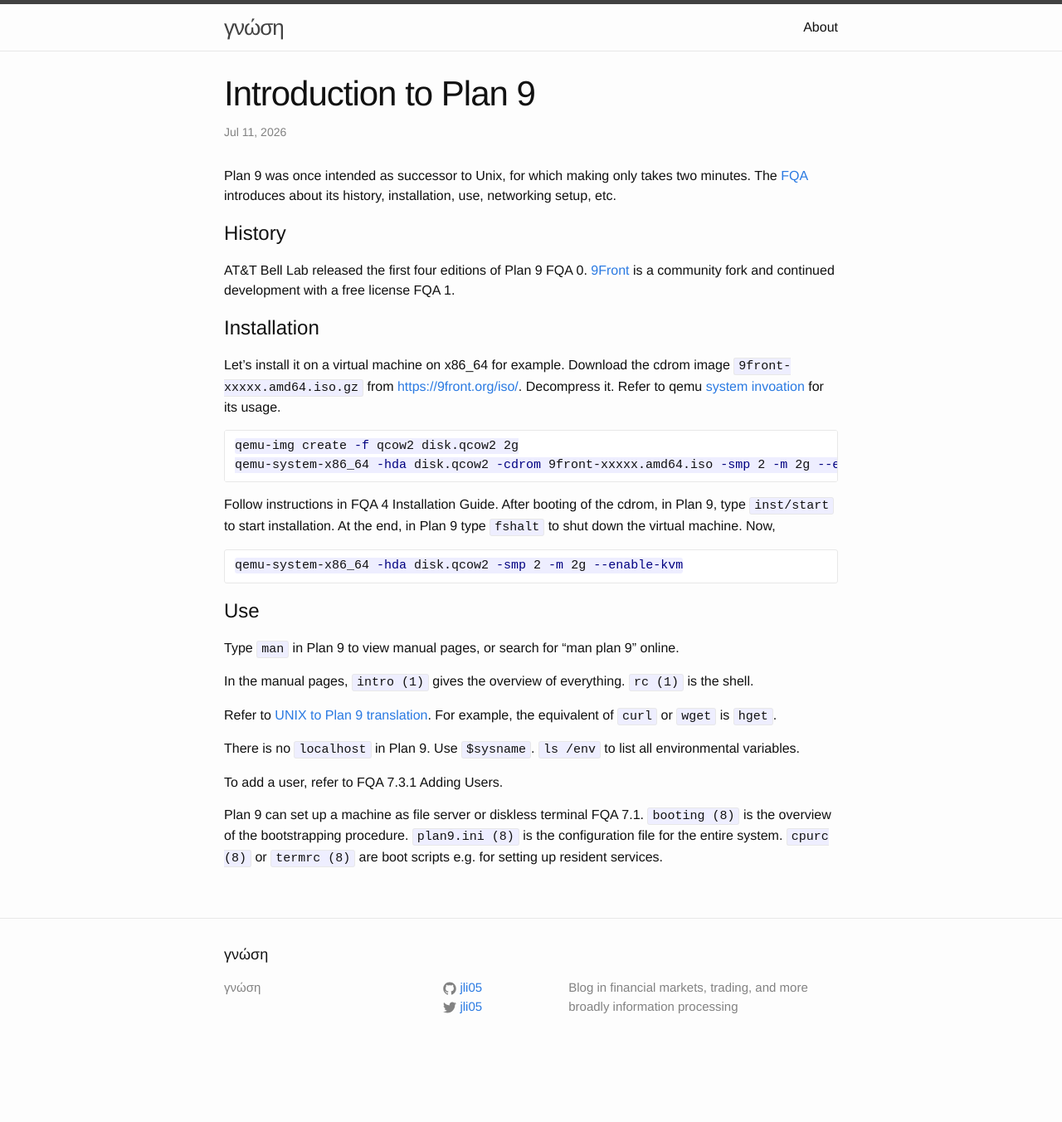
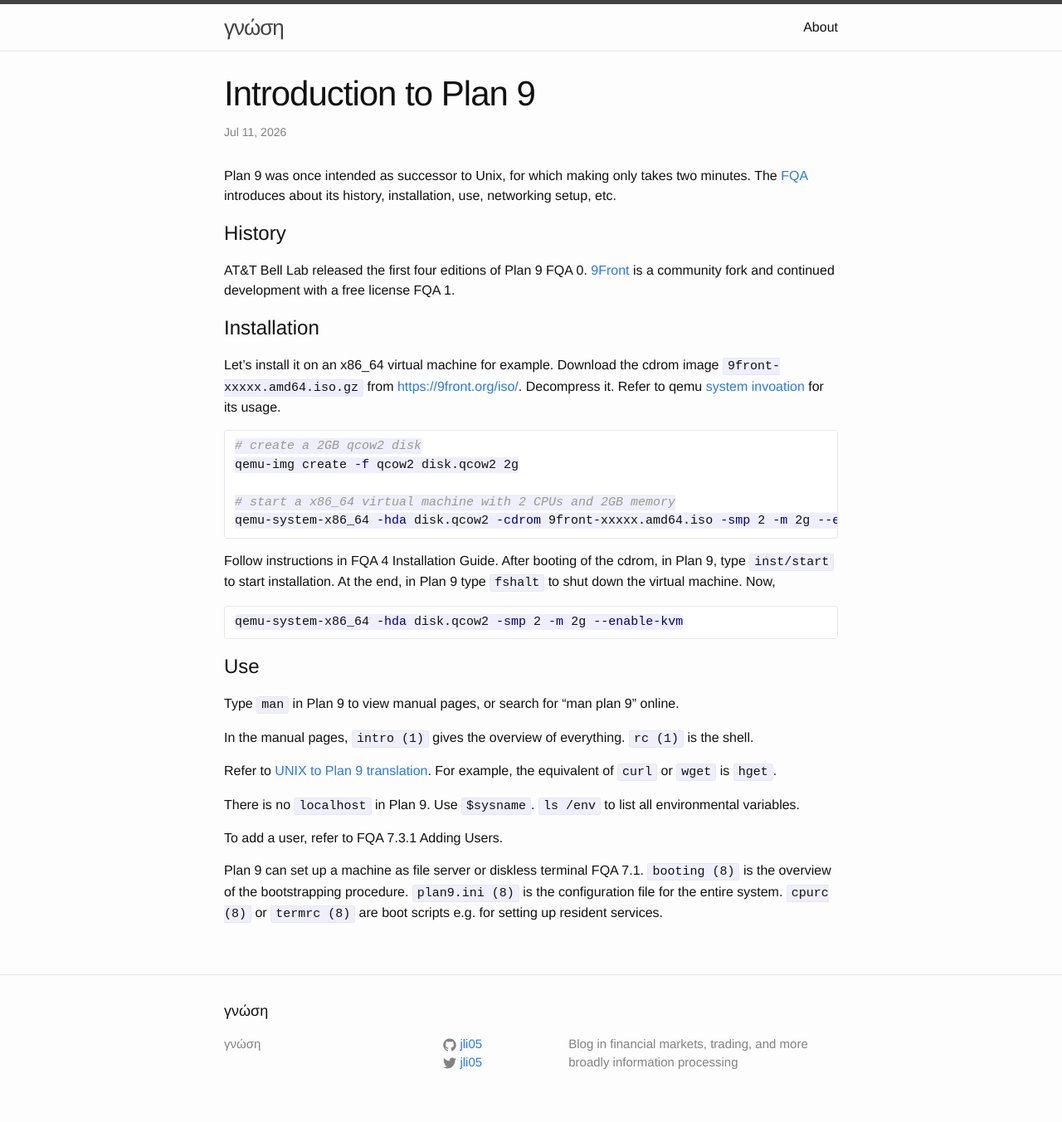
Before and after one commit to jli05/jli05.github.io, a Jekyll site: the page built from _posts/2026-07-11-Plan9.md, in a window 1280 px wide. Shown: the whole page at 83% size. Built offline with Jekyll 4.4.1, drawn with Linux system fonts in a browser that asks for light colours; before the commit the page ends 1284 px from its top, so only the background shows below that.

Commit message:
add comments

````diff
--- a/_posts/2026-07-11-Plan9.md
+++ b/_posts/2026-07-11-Plan9.md
@@ -9,10 +9,13 @@ Plan 9 was once intended as successor to Unix, for which making only takes two m
 AT&T Bell Lab released the first four editions of Plan 9 FQA 0. [9Front](https://9front.org) is a community fork and continued development with a free license FQA 1.
 
 # Installation
-Let's install it on a virtual machine on x86_64 for example. Download the cdrom image `9front-xxxxx.amd64.iso.gz` from [https://9front.org/iso/](https://9front.org/iso/). Decompress it. Refer to qemu [system invoation](https://www.qemu.org/docs/master/system/invocation.html) for its usage.
+Let's install it on an x86_64 virtual machine for example. Download the cdrom image `9front-xxxxx.amd64.iso.gz` from [https://9front.org/iso/](https://9front.org/iso/). Decompress it. Refer to qemu [system invoation](https://www.qemu.org/docs/master/system/invocation.html) for its usage.
 
 ```sh
+# create a 2GB qcow2 disk
 qemu-img create -f qcow2 disk.qcow2 2g
+
+# start a x86_64 virtual machine with 2 CPUs and 2GB memory
 qemu-system-x86_64 -hda disk.qcow2 -cdrom 9front-xxxxx.amd64.iso -smp 2 -m 2g --enable-kvm
 ```
 
````
